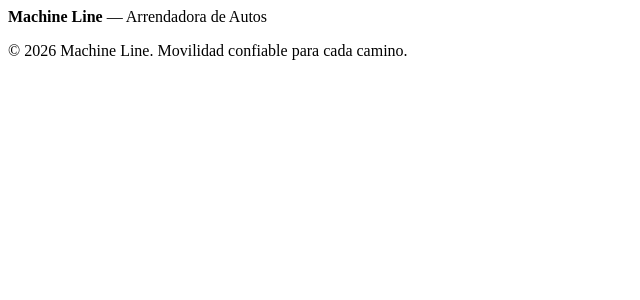
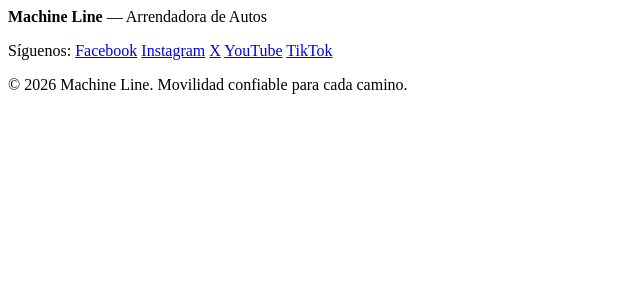
Before and after one commit to aaron-rm/ProyectoSemestralWEB, a PHP site: page /footer.php in a window 1280 px wide. Shown: the top 300 px of the page, without its empty margins (0-640 px from the left). Run offline with PHP 8.4, Linux system fonts and the light colour scheme.

Commit message:
Vista: redes sociales en el footer (target _blank)

```diff
--- a/Vista/layouts/footer.php
+++ b/Vista/layouts/footer.php
@@ -3,6 +3,18 @@
     <footer class="site-footer">
         <div class="contenedor footer-contenido">
             <p class="footer-marca"><strong>Machine Line</strong> &mdash; Arrendadora de Autos</p>
+            <nav class="footer-redes" aria-label="Redes sociales">
+                <span>Síguenos:</span>
+                <?php foreach ([
+                    'Facebook'  => 'https://www.facebook.com/',
+                    'Instagram' => 'https://www.instagram.com/',
+                    'X'         => 'https://x.com/',
+                    'YouTube'   => 'https://www.youtube.com/',
+                    'TikTok'    => 'https://www.tiktok.com/',
+                ] as $red => $url): ?>
+                    <a href="<?= $url ?>" target="_blank" rel="noopener noreferrer"><?= $red ?></a>
+                <?php endforeach; ?>
+            </nav>
             <p class="footer-copy">&copy; <?= htmlspecialchars(date('Y'), ENT_QUOTES, 'UTF-8') ?> Machine Line. Movilidad confiable para cada camino.</p>
         </div>
     </footer>
```
Also changed, not shown: Vista/css/estilos.css (+19 -0 lines).
